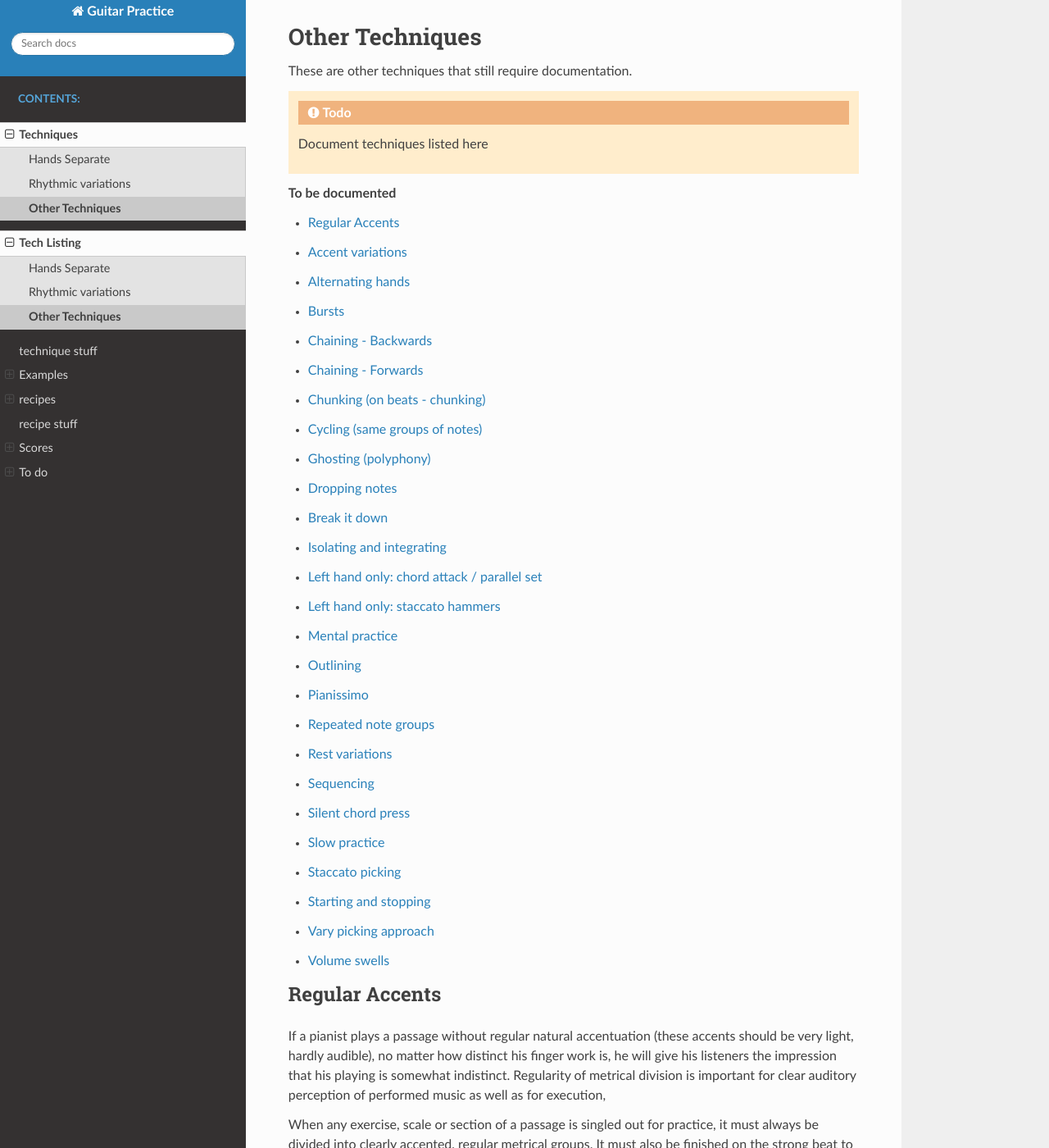
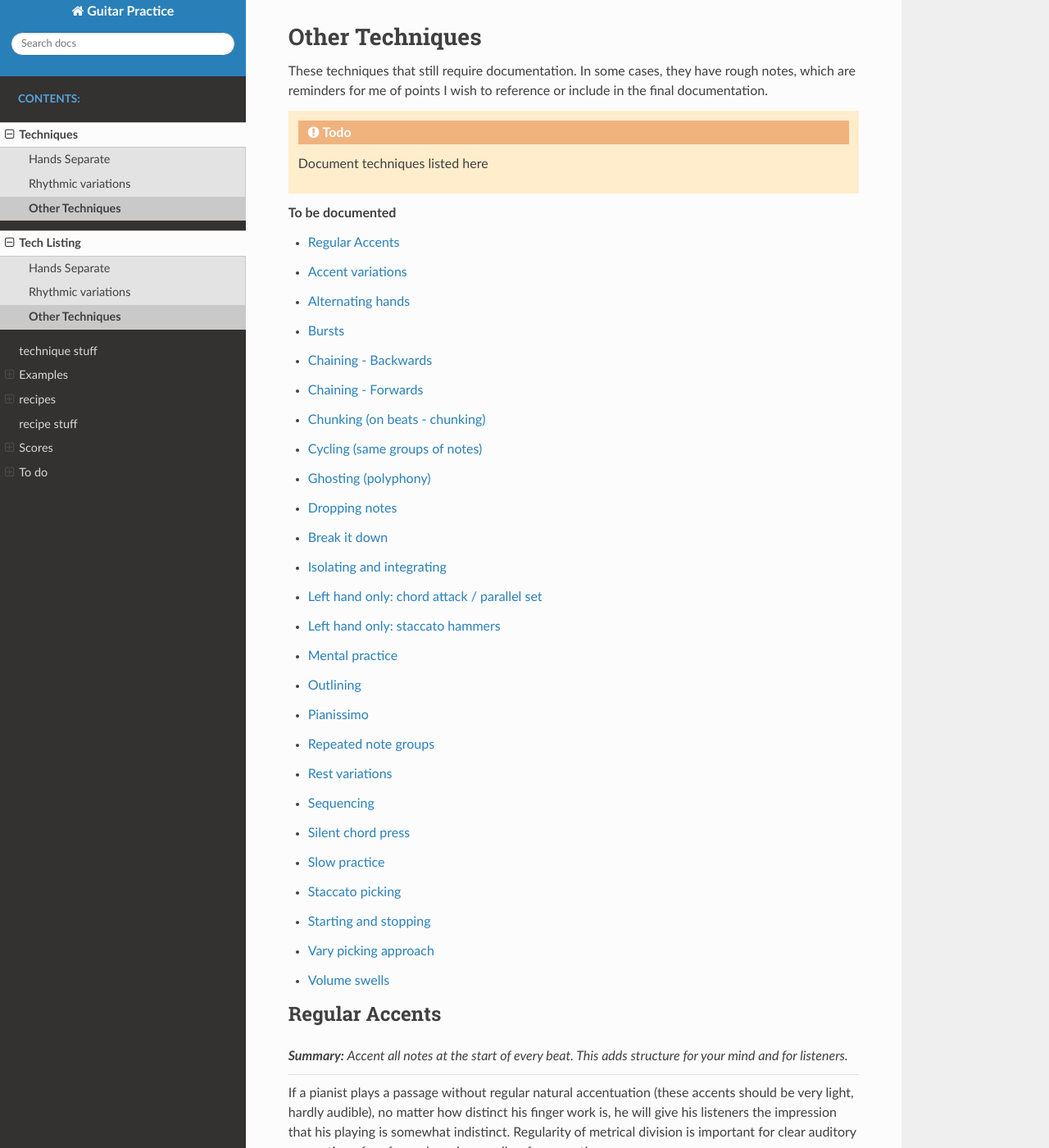
Before and after one commit to jzohrab/practicing-guitar, a Sphinx documentation site: the page built from docs/techniques/todo-techniques.rst, in a window 1280 px wide and 1400 px high. Shown: the whole window at 82% size. Built offline with Sphinx 7.4.7 and the Read the Docs theme 2.0.0, drawn with Linux system fonts in a browser that asks for light colours; a script that is not in the unit is left out.

Commit message:
Todo documentation.

```diff
--- a/docs/techniques/todo-techniques.rst
+++ b/docs/techniques/todo-techniques.rst
@@ -1,7 +1,7 @@
 Other Techniques
 ================
 
-These are other techniques that still require documentation.
+These techniques that still require documentation.  In some cases, they have rough notes, which are reminders for me of points I wish to reference or include in the final documentation.
 
 .. todo::
 
@@ -12,8 +12,17 @@ These are other techniques that still require documentation.
     :local:
     :backlinks: top
 
+.. Use the ./template.txt for each technique below to fill it in.
+
+
 Regular Accents
 ---------------
+
+.. tech:technique:: regularaccents
+   :displayname: Regular accents
+   :status: todo
+
+   Accent all notes at the start of every beat.  This adds structure for your mind and for listeners.
 
 If a pianist plays a passage without regular natural accentuation (these accents should be very light, hardly
 audible), no matter how distinct his finger work is, he
@@ -21,8 +30,7 @@ will give his listeners the impression that his playing is
 somewhat indistinct. Regularity of metrical division is
 important for clear auditory perception of performed music as well as for execution,
 
-When any
-exercise, scale or section of a passage is singled out for
+When any exercise, scale or section of a passage is singled out for
 practice, it must always be divided into clearly accented,
 regular metrical groups. It must also be finished on the
 strong beat to give a proper feeling for the end of the unit.
```
Also changed, not shown: docs/techniques/template.txt (added, +8 -0 lines).
